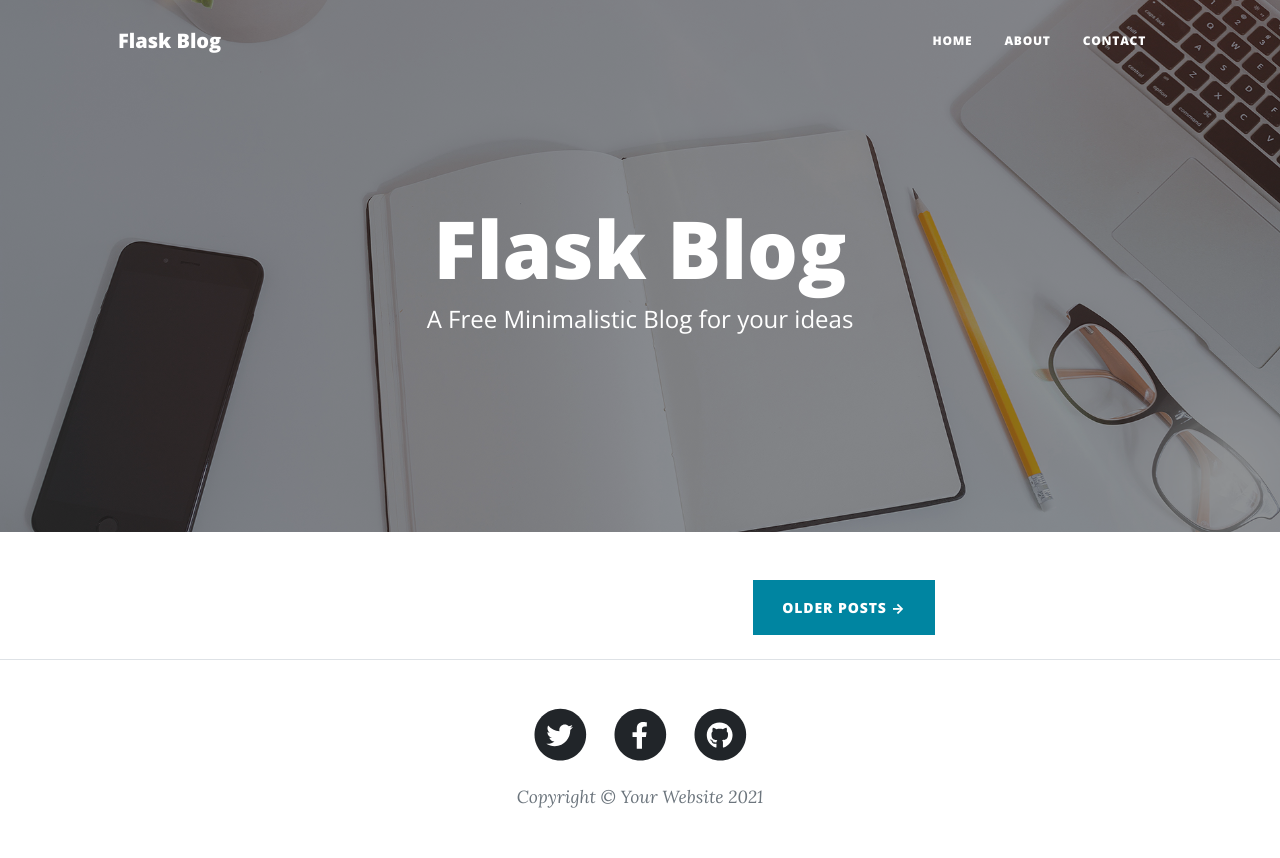
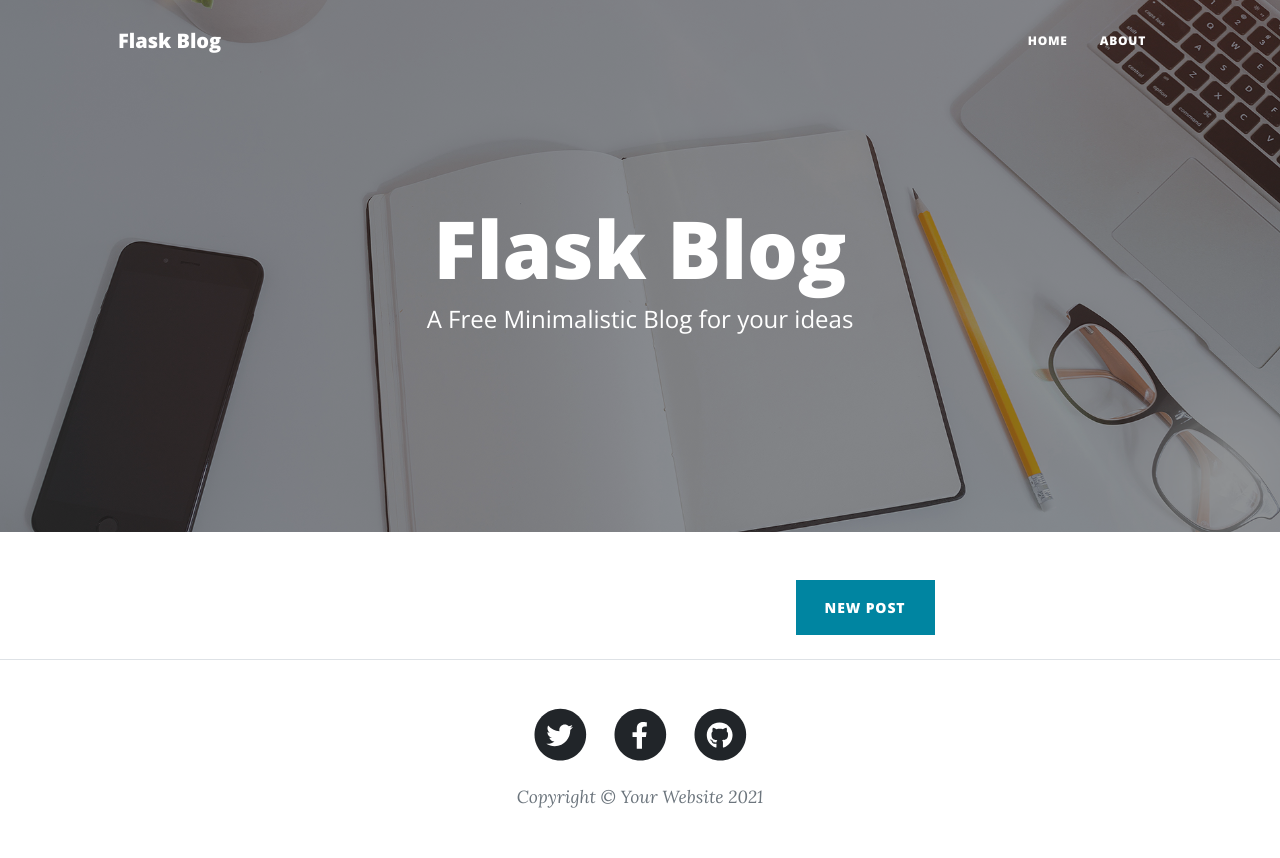
Before and after one commit to mrabets/flask-blog, a Flask app: page /post/ in a window 1280 px wide. Run offline with Flask 2, Linux system fonts and the light colour scheme; data that the repository does not hold is empty.

Commit message:
Add links to seperate posts in home page

```diff
--- a/blog_post/blueprint.py
+++ b/blog_post/blueprint.py
@@ -18,7 +18,7 @@ def add():
         db.session.add(post)
         db.session.commit()
 
-        return redirect(url_for('simple_page.index'))
+        return redirect(url_for('blog_post.index'))
 
     return render_template('add.html')
 
--- a/templates/base.html
+++ b/templates/base.html
@@ -28,7 +28,6 @@
                     <ul class="navbar-nav ms-auto py-4 py-lg-0">
                         <li class="nav-item"><a class="nav-link px-lg-3 py-3 py-lg-4" href="{{ url_for('blog_post.index') }}">Home</a></li>
                         <li class="nav-item"><a class="nav-link px-lg-3 py-3 py-lg-4" href="{{ url_for('simple_page.about') }}">About</a></li>
-                        <li class="nav-item"><a class="nav-link px-lg-3 py-3 py-lg-4" href="{{ url_for('simple_page.contact') }}">Contact</a></li>
                     </ul>
                 </div>
             </div>
--- a/templates/index.html
+++ b/templates/index.html
@@ -31,7 +31,7 @@
            {% for post in posts %}
             <!-- Post preview-->
             <div class="post-preview">
-                <a href="post.html">
+                <a href="{{ url_for('blog_post.post', post_id=post.id) }}">
                     <h2 class="post-title">{{ post.title }}</h2>
                     <h3 class="post-subtitle">{{ post.subtitle }}</h3>
                 </a>
@@ -47,7 +47,7 @@
             {% endfor %}
 
             <!-- Pager-->
-            <div class="d-flex justify-content-end mb-4"><a class="btn btn-primary text-uppercase" href="#!">Older Posts →</a></div>
+            <div class="d-flex justify-content-end mb-4"><a class="btn btn-primary text-uppercase" href="{{ url_for('blog_post.add') }}">New Post</a></div>
         </div>
     </div>
 </div>
```
